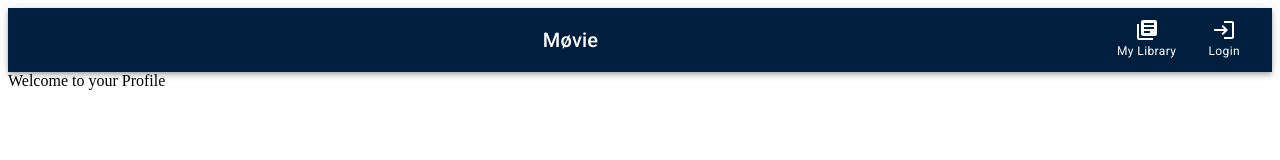
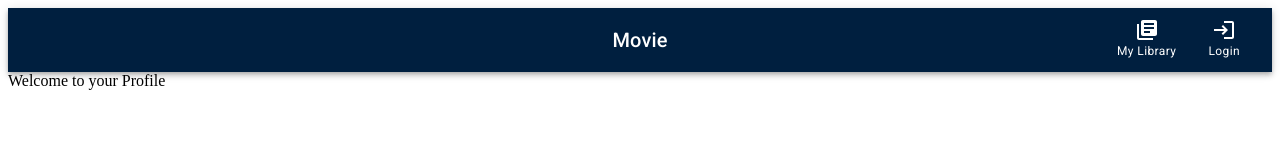
Before and after one commit to jmnorheim/Movi.com, a React (Vite) app in the folder frontend/: page /project2/profile in a window 1280 px wide. Shown: the top 160 px of the page. Built offline with nearby package versions, Linux system fonts and the light colour scheme.

Commit message:
fix: Place "Movie" in absolute center of navbar
Place "Movie" in absolute center of navbar.

#3

```diff
--- a/frontend/src/components/Navbar/Navbar.tsx
+++ b/frontend/src/components/Navbar/Navbar.tsx
@@ -19,12 +19,30 @@ const NavBar: React.FC = (): JSX.Element => {
       <AppBar position="static" className="app-bar" sx={{ backgroundColor: '#001F3F' }}>
         <Toolbar className="toolbar">
           <Box />
-          <Typography variant="h6" component={Link} to="/" className="movie-brand">Møvie</Typography>
+
+          {/* "Movie" in middle of navbar */}
+          <Typography
+            sx={{
+                position: 'absolute',
+                top: '50%',
+                left: '50%',
+                transform: 'translate(-50%, -50%)'
+            }}
+            variant="h6"
+            component={Link}
+            to="/"
+            className="movie-brand">
+            Movie
+          </Typography>
+
           <Box style={{ display: 'flex', gap: '16px' }}>
+            {/* My library icon with text */}
             <IconButton color="inherit" component={Link} to="/my-library" className="icon-button">
               <LibraryBooksIcon />
               <Typography variant="caption">My Library</Typography>
             </IconButton>
+
+            {/* Profile or Login icon with text */}
             <IconButton color="inherit" component={Link} to={isLoggedIn ? "/profile" : "/login"} className="icon-button">
               {isLoggedIn ? <AccountCircleIcon /> : <LoginIcon />}
               <Typography variant="caption">{isLoggedIn ? 'Profile' : 'Login'}</Typography>
```
